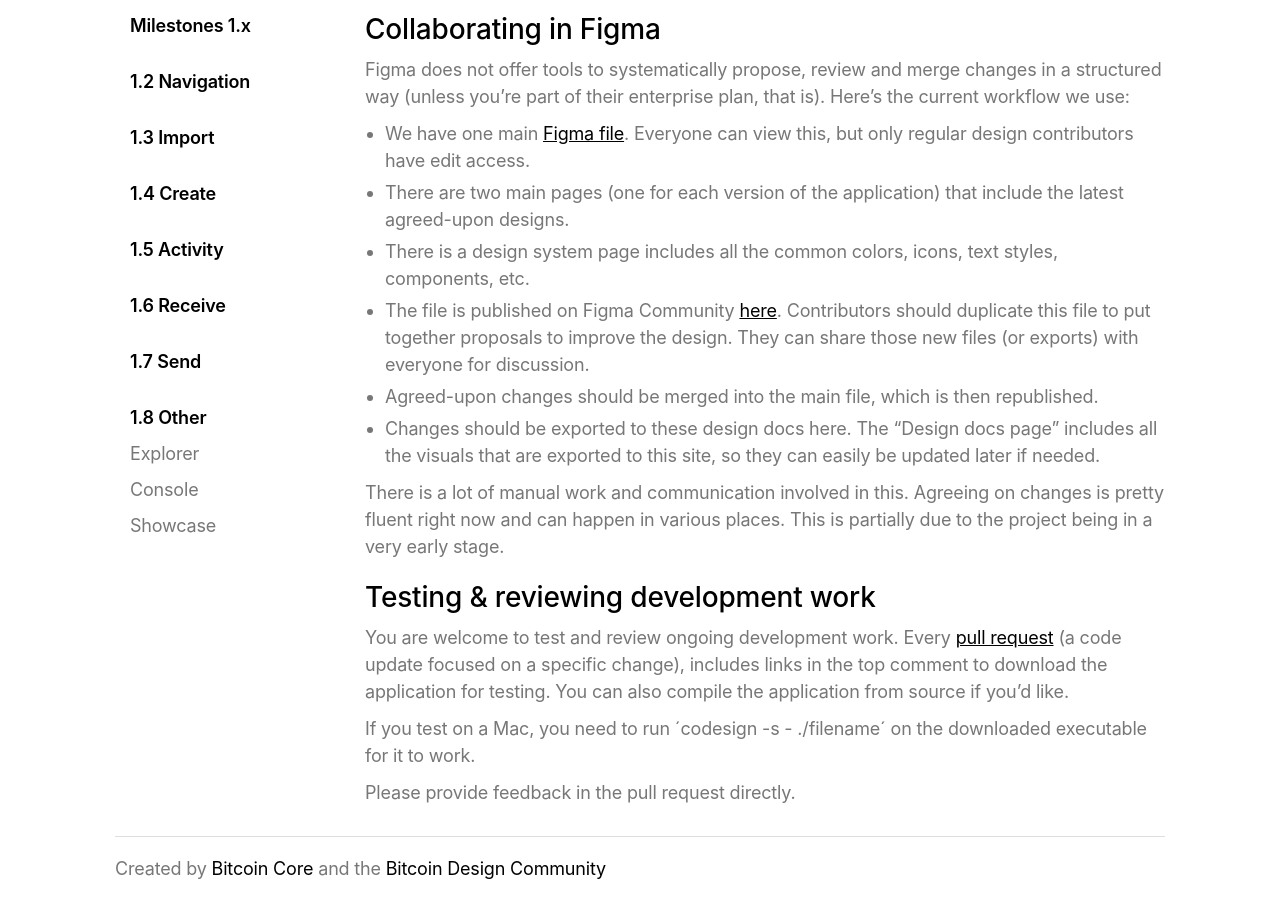
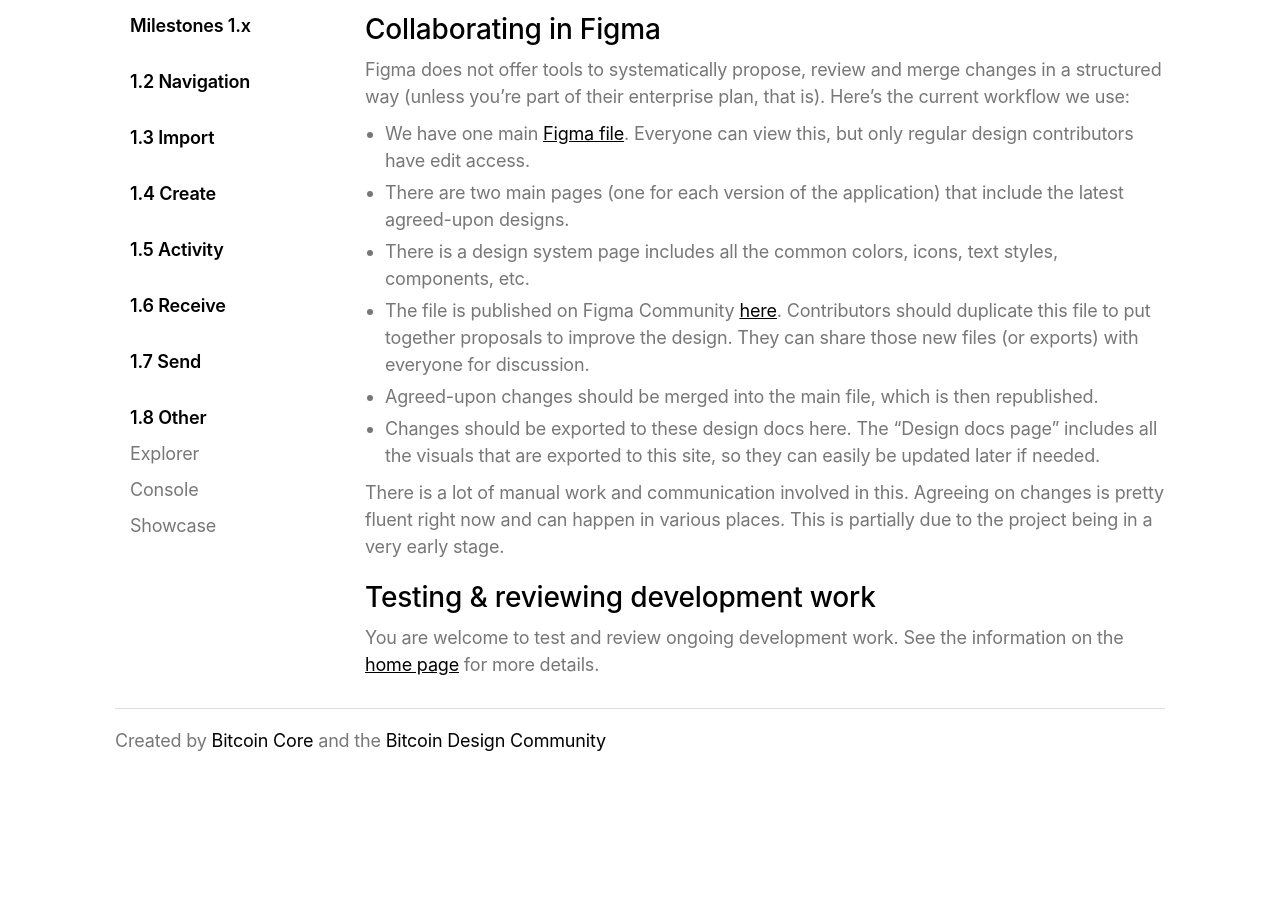
Before and after one commit to BitcoinDesign/Bitcoin-Core-App, a Jekyll site: the page built from pages/contribute.md, in a window 1280 px wide and 900 px high, scrolled down 742 px. Built offline with Jekyll 4.4.1, drawn with Linux system fonts in a browser that asks for light colours; after the commit the page ends 1514 px from its top, so only the background shows below that.

```diff
--- a/pages/contribute.md
+++ b/pages/contribute.md
@@ -44,8 +44,4 @@
 
 ## Testing & reviewing development work
 
-You are welcome to test and review ongoing development work. Every [pull request](https://github.com/bitcoin-core/gui-qml/pulls) (a code update focused on a specific change), includes links in the top comment to download the application for testing. You can also compile the application from source if you'd like.
-
-If you test on a Mac, you need to run ´codesign -s - ./filename´ on the downloaded executable for it to work.
-
-Please provide feedback in the pull request directly.
+You are welcome to test and review ongoing development work. See the information on the [home page](/) for more details.
```
Also changed, not shown: index.md (+1 -0 lines).
